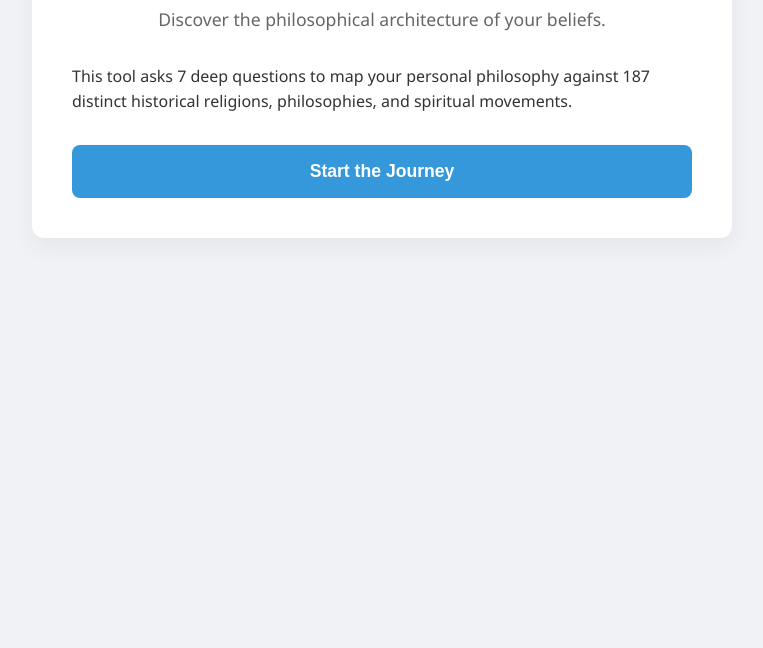
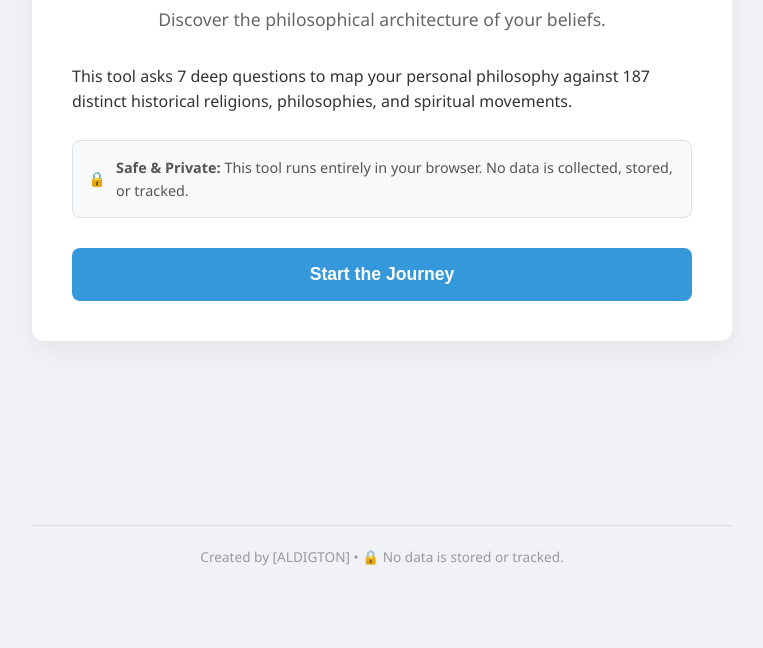
Before and after one commit to aldigton/worldview-profile-quiz, a plain HTML site: page index.html in a window 1280 px wide. Shown: the part 192-840 px from the top of the page, without its empty margins (258-1021 px from the left). Drawn offline with Linux system fonts and the light colour scheme.

Commit message:
index.html
v47

```diff
--- a/index.html
+++ b/index.html
@@ -3,7 +3,7 @@
 <head>
     <meta charset="UTF-8">
     <meta name="viewport" content="width=device-width, initial-scale=1.0">
-    <title>7-Layer Worldview Codex (v45 - Final Polish)</title>
+    <title>7-Layer Worldview Codex (v47)</title>
     <style>
         /* --- Modern, Clean Styling --- */
         :root {
@@ -37,6 +37,8 @@
             max-width: 700px;
             margin-top: 40px;
             margin-bottom: 60px;
+            display: flex;
+            flex-direction: column;
         }
 
         .card {
@@ -46,6 +48,7 @@
             padding: 40px;
             transition: all 0.3s ease;
             overflow: visible;
+            margin-bottom: 20px;
         }
 
         h1 { text-align: center; color: var(--primary); margin-bottom: 10px; font-size: 2.2rem; }
@@ -57,6 +60,29 @@
             color: var(--text-light);
             margin-bottom: 30px;
             font-size: 1.1rem;
+        }
+
+        /* --- TRUST ELEMENTS --- */
+        .privacy-note-start {
+            background-color: #f8f9fa;
+            border: 1px solid #e0e0e0;
+            padding: 15px;
+            border-radius: 8px;
+            font-size: 0.9rem;
+            color: #555;
+            margin-top: 25px;
+            display: flex;
+            align-items: center;
+            gap: 10px;
+        }
+
+        .footer {
+            text-align: center;
+            margin-top: auto;
+            padding-top: 20px;
+            color: #999;
+            font-size: 0.85rem;
+            border-top: 1px solid #e0e0e0;
         }
 
         .version-badge {
@@ -249,9 +275,15 @@
 <div class="app-wrapper">
 
     <div id="view-start" class="card fade-in">
-        <h1>🧭 Worldview Codex <span class="version-badge">v45</span></h1>
+        <h1>🧭 Worldview Codex</h1>
         <p class="subtitle">Discover the philosophical architecture of your beliefs.</p>
         <p>This tool asks 7 deep questions to map your personal philosophy against 187 distinct historical religions, philosophies, and spiritual movements.</p>
+
+        <div class="privacy-note-start">
+            <span>🔒</span>
+            <div><strong>Safe & Private:</strong> This tool runs entirely in your browser. No data is collected, stored, or tracked.</div>
+        </div>
+
         <button onclick="startQuiz()">Start the Journey</button>
     </div>
 
@@ -388,10 +420,11 @@
         <div id="interim-prose" style="margin-bottom: 30px; color: #555;"></div>
 
         <div style="background: #e8f4fd; padding: 20px; border-radius: 8px; border-left: 5px solid var(--accent);">
-            <h3 style="margin-top:0;">Refine Your Result?</h3>
-            <p>You have a Spiritual worldview. To match you with a specific religion, we need to know about your <strong>practice</strong>.</p>
-            <button class="submit-btn" onclick="showSpiritualQuiz()">Yes, Refine My Path</button>
-            <button class="restart-btn" onclick="showFinalResults()">No, Show Me Results Now</button>
+            <h3 style="margin-top:0;">Deepen the Analysis?</h3>
+            <p>You have outlined the <strong>theory</strong> of your worldview (Reality, Truth, Ethics). To see which historical traditions align with your logic, we need to ask about your <strong>practice</strong>.</p>
+
+            <button class="submit-btn" onclick="showSpiritualQuiz()">Continue to Practice (2 Questions)</button>
+            <button class="restart-btn" onclick="showFinalResults()">Skip & View Profile</button>
         </div>
     </div>
 
@@ -453,36 +486,24 @@
 
         <div class="dna-chart hidden" id="dna-chart">
             <div class="chart-title">Philosophical DNA</div>
-
             <div class="spectrum-row">
                 <div class="spectrum-label left" id="lbl-meta-l">Physical</div>
-                <div class="spectrum-track">
-                    <div class="spectrum-dot dot-meta" id="dot-meta" style="left:50%"></div>
-                </div>
+                <div class="spectrum-track"><div class="spectrum-dot dot-meta" id="dot-meta" style="left:50%"></div></div>
                 <div class="spectrum-label right" id="lbl-meta-r">Spiritual</div>
             </div>
-
             <div class="spectrum-row">
                 <div class="spectrum-label left" id="lbl-agency-l">Determinism</div>
-                <div class="spectrum-track">
-                    <div class="spectrum-dot dot-agency" id="dot-agency" style="left:50%"></div>
-                </div>
+                <div class="spectrum-track"><div class="spectrum-dot dot-agency" id="dot-agency" style="left:50%"></div></div>
                 <div class="spectrum-label right" id="lbl-agency-r">Free Will</div>
             </div>
-
             <div class="spectrum-row">
                 <div class="spectrum-label left" id="lbl-epist-l">Evidence</div>
-                <div class="spectrum-track">
-                    <div class="spectrum-dot dot-truth" id="dot-epist" style="left:50%"></div>
-                </div>
+                <div class="spectrum-track"><div class="spectrum-dot dot-truth" id="dot-epist" style="left:50%"></div></div>
                 <div class="spectrum-label right" id="lbl-epist-r">Reason</div>
             </div>
-
             <div class="spectrum-row">
                 <div class="spectrum-label left" id="lbl-ethics-l">Self</div>
-                <div class="spectrum-track">
-                    <div class="spectrum-dot dot-ethics" id="dot-ethics" style="left:50%"></div>
-                </div>
+                <div class="spectrum-track"><div class="spectrum-dot dot-ethics" id="dot-ethics" style="left:50%"></div></div>
                 <div class="spectrum-label right" id="lbl-ethics-r">Divine</div>
             </div>
         </div>
@@ -490,10 +511,14 @@
         <button class="restart-btn" onclick="startOver()">Start Over</button>
     </div>
 
+    <div class="footer">
+        Created by [ALDIGTON] • 🔒 No data is stored or tracked.
+    </div>
+
 </div>
 
 <script>
-    // --- LOGIC ENGINE (v45 - 187 Entries) ---
+    // --- LOGIC ENGINE (v47 - 187 Entries) ---
     const CONFIRMED_PATHS_DB = [
         // CLUSTER 1: EVIDENTIAL THEISTS
         { fullPath: 'more, compatibilist, evidence, divine, physical, ongoing, discovered', fingerprint: 'more, evidence, divine, ongoing', examples: ['Roman Catholicism', 'Eastern Orthodox Christianity', 'Coptic Orthodox Church', 'Assyrian Church of the East', 'Anglicanism (High Church)', 'Oxford Movement', 'Lutheranism (High Church)', 'Methodism (Sacramental)', 'Restoration Movement', 'Church of Christ', 'LDS (Mormonism)', 'Community of Christ', 'Santería', 'Vodou (Haitian)', 'Candomblé', 'Shinto', 'Tenrikyo'] },
@@ -745,6 +770,7 @@
         renderChart(userProfile);
 
         if (errors.length > 0) {
+            // Updated Soft Paradox Box
             resultDiv.innerHTML = `<div class="result-box result-paradox"><h3>🔸 Philosophical Paradox</h3><p>You hold two powerful ideas that create a unique tension in your worldview:</p><ul class="result-list">${errors.map(e => `<li>${e}</li>`).join('')}</ul></div>`;
         } else {
             const match = CONFIRMED_PATHS_DB.find(p => p.fullPath === fullPath);
```
